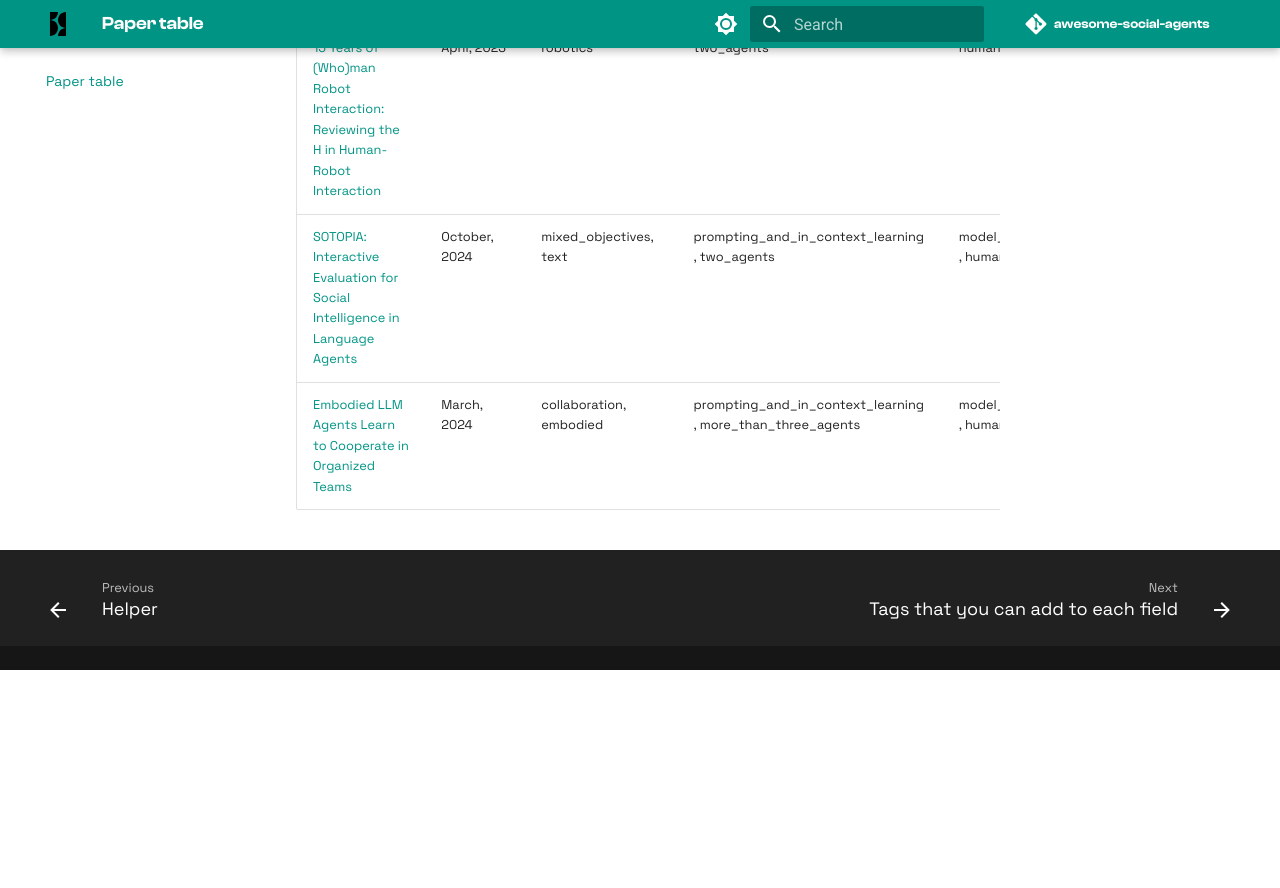
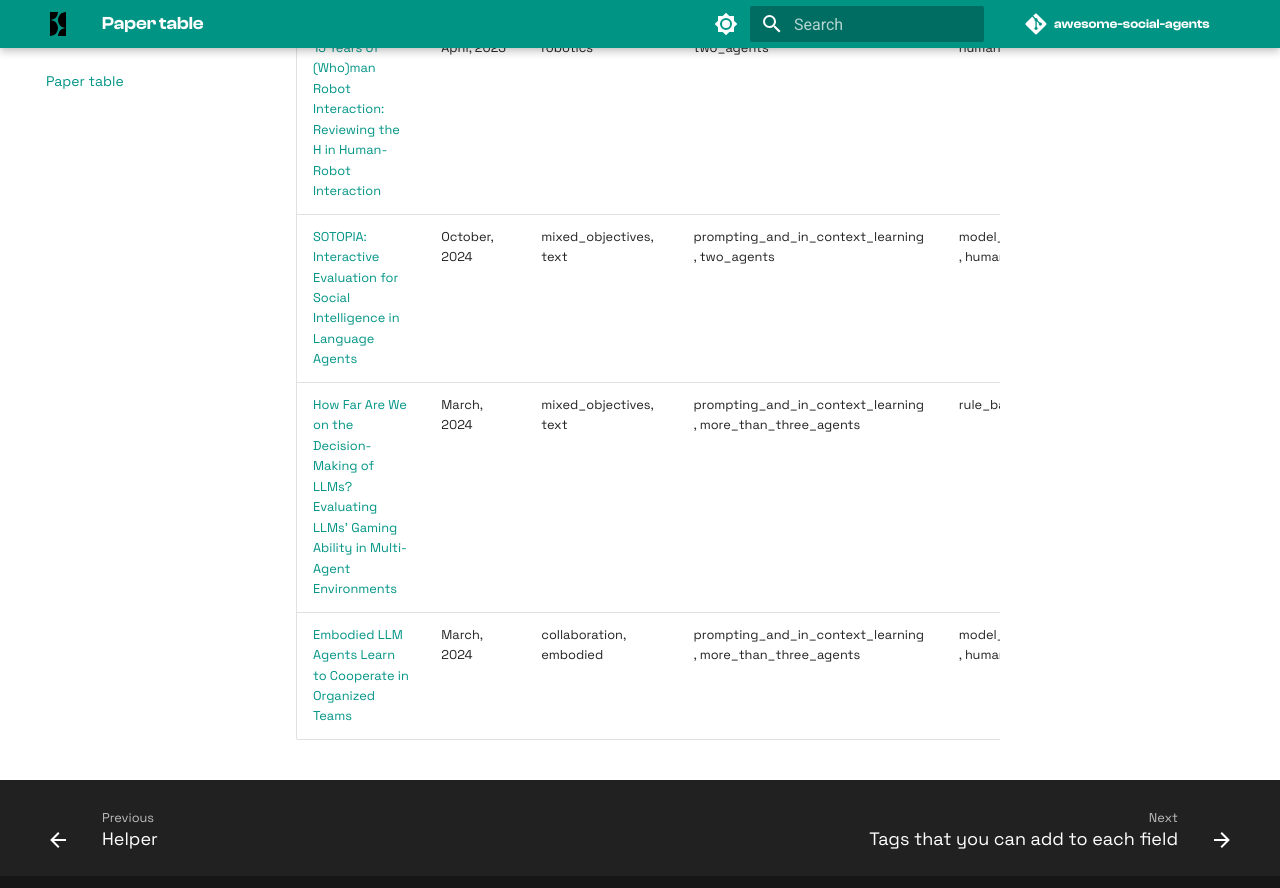
Before and after one commit to sotopia-lab/awesome-social-agents, an MkDocs documentation site: the page built from docs/paper_table.md, in a window 1280 px wide and 900 px high, scrolled down 2379 px. Shown: the top 888 px of the window. Built offline with MkDocs 1.6.1 and Material for MkDocs 9.7.7, drawn with Linux system fonts in a browser that asks for light colours; comment, search, counter and statistics services are not loaded; the version menu is left out; before the commit the page ends 3049 px from its top, so only the background shows below that.

Commit message:
Add new AI research paper: "How Far Are We on the Decision-Making of LLMs? Evaluating LLMs' Gaming Ability in Multi-Agent Environments"

```diff
--- a/docs/paper_table.md
+++ b/docs/paper_table.md
@@ -16,4 +16,5 @@
 | [Nonverbal Cues in Human Robot Interaction: A Communication Studies Perspective](https://doi.org/10.1145/3570169)                                | March, 2023    | collaboration, mixed_objectives, implicit_objectives, robotics | two_agents                                                         | human                          | human_agent                   |
 | [15 Years of (Who)man Robot Interaction: Reviewing the H in Human-Robot Interaction](https://doi.org/10.1145/3571718)                            | April, 2023    | robotics                                                       | two_agents                                                         | human                          | human_agent                   |
 | [SOTOPIA: Interactive Evaluation for Social Intelligence in Language Agents](https://openreview.net/forum?id=mM7VurbA4r)                         | October, 2024  | mixed_objectives, text                                         | prompting_and_in_context_learning, two_agents                      | model_based, human             | human_agent                   |
+| [How Far Are We on the Decision-Making of LLMs? Evaluating LLMs' Gaming Ability in Multi-Agent Environments](https://arxiv.org/abs/2403.11807)   | March, 2024    | mixed_objectives, text                                         | prompting_and_in_context_learning, more_than_three_agents          | rule_based                     | more_omniscient               |
 | [Embodied LLM Agents Learn to Cooperate in Organized Teams](https://arxiv.org/abs/2403.12482)                                                    | March, 2024    | collaboration, embodied                                        | prompting_and_in_context_learning, more_than_three_agents          | model_based, human             | education                     |
--- a/main.bib
+++ b/main.bib
@@ -286,7 +286,7 @@ url={https://openreview.net/forum?id=mM7VurbA4r}
       year={2024},
       eprint={2403.11807},
       archivePrefix={arXiv},
-      primaryClass={cs.AI}
+      primaryClass={cs.AI},
       url={https://arxiv.org/abs/2403.11807},
       environments = {mixed_objectives, text},
       agents = {prompting_and_in_context_learning, more_than_three_agents},
```
Also changed, not shown: docs/helper.md (+1 -0 lines).
